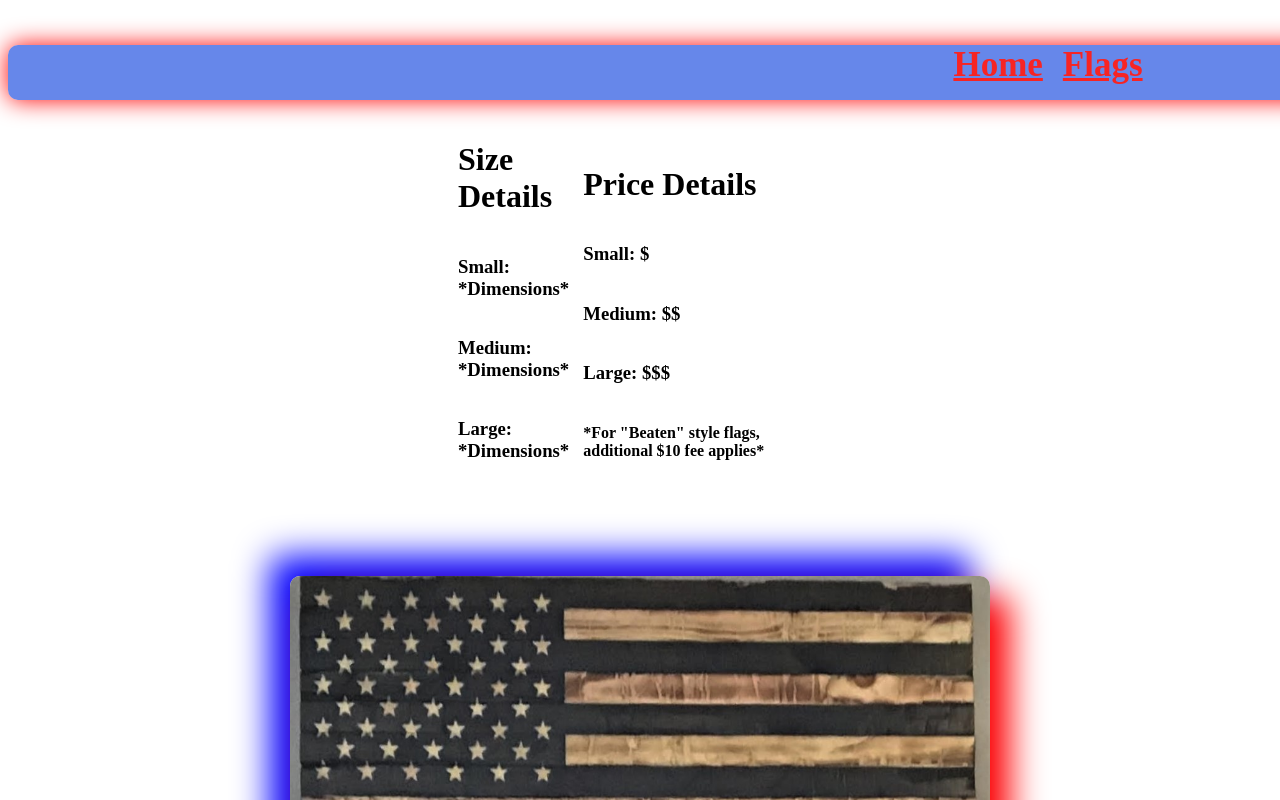
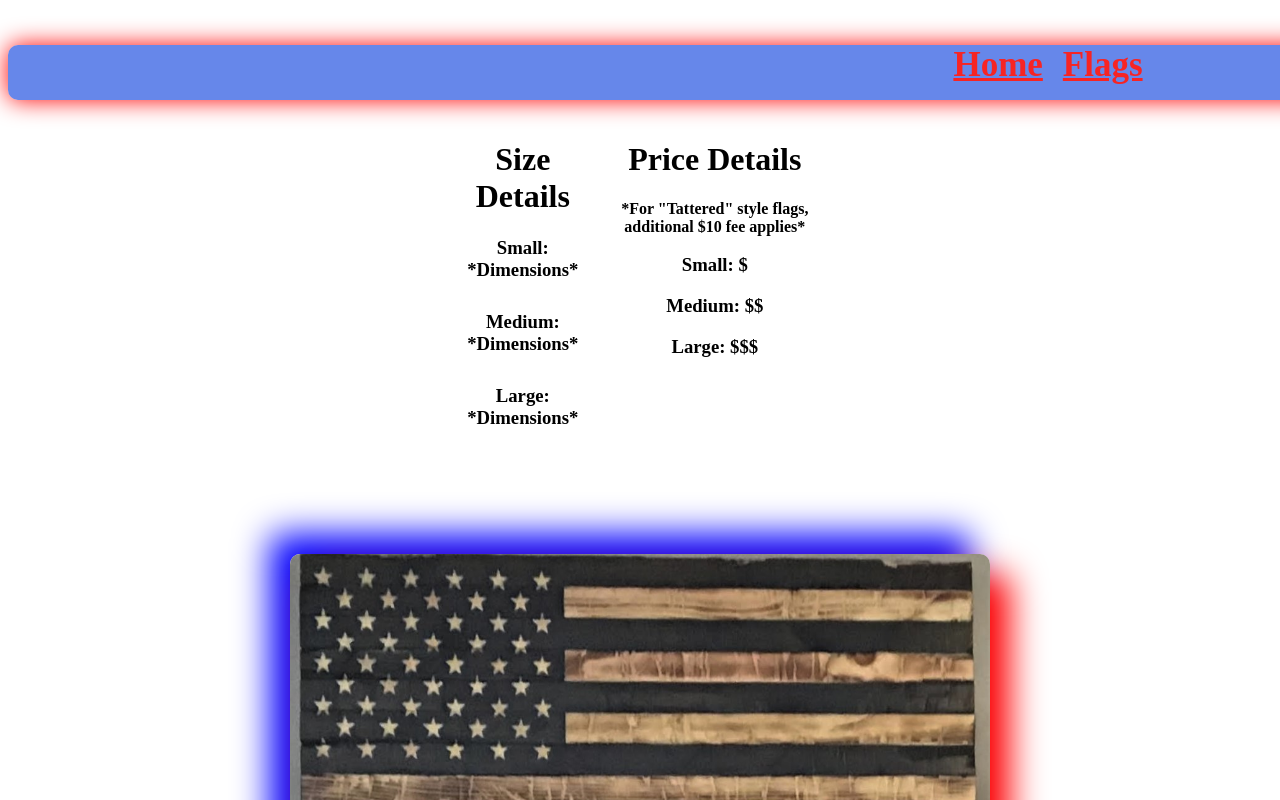
Before and after one commit to TravisExline/flag-company-site, a React (Create React App) app: page /flags in a window 1280 px wide. Shown: the top 800 px of the page. Built offline with nearby package versions, Linux system fonts and the light colour scheme.

Commit message:
flags page

```diff
--- a/src/containers/FlagsPage.js
+++ b/src/containers/FlagsPage.js
@@ -19,23 +19,23 @@ class FlagsPage extends React.Component {
                 <div className="all-details">
                     <div className="size-details">
                         <h1 className="size-details-header">Size Details</h1>
-                            <h3>Small: *Dimensions*</h3>
-                            <h3>Medium: *Dimensions*</h3>
-                            <h3>Large: *Dimensions*</h3>
+                            <h3 className="dimensions">Small: *Dimensions*</h3>
+                            <h3 className="dimensions">Medium: *Dimensions*</h3>
+                            <h3 className="dimensions">Large: *Dimensions*</h3>
                     </div>
                     <div className='price-details'>
                         <h1 className="price-details-header">Price Details</h1>
+                            <h4 className="tattered">*For "Tattered" style flags, additional $10 fee applies*</h4>
                             <h3>Small: $</h3>
                             <h3>Medium: $$</h3>
                             <h3>Large: $$$</h3>
-                            <h4>*For "Beaten" style flags, additional $10 fee applies*</h4>
                     </div>
                 </div>
             <div className='all-flags-holder'>
 
                 <div className="flag-1">
-                    <img src={display1} className='flag-page-photos' alt='Black Beaten Flag'></img>
-                    <p className="flag-photo-description">Beaten Black American Flag</p>
+                    <img src={display1} className='flag-page-photos' alt='Black Tattered Flag'></img>
+                    <p className="flag-photo-description">Tattered Black American Flag</p>
                 </div>
 
                 <div className="flag-2">
@@ -54,8 +54,8 @@ class FlagsPage extends React.Component {
                 </div>
 
                 <div className="flag-5">
-                    <img src={display5} className='flag-page-photos' alt='Beaten American Flag'></img>
-                    <p className="flag-photo-description">Beaten American Flag</p>
+                    <img src={display5} className='flag-page-photos' alt='Tattered American Flag'></img>
+                    <p className="flag-photo-description">Tattered American Flag</p>
                 </div>
 
                 <div className="flag-6">
--- a/src/style/FlagsPage.css
+++ b/src/style/FlagsPage.css
@@ -7,6 +7,12 @@
     width: 700px;
     border-radius: 10px;
     box-shadow: 20px 20px 35px red, -20px -20px 35px blue;
+    transform: transform .2s;
+}
+
+.flag-page-photos:hover {
+    transform: scale(1.5);
+    box-shadow: 40px 40px 75px red, -40px -40px 75px blue;
 }
 
 .all-details {
@@ -19,21 +25,21 @@
 
 .size-details {
     margin-left: 450px;
-    display: flex;
-    flex-wrap: wrap;
-    flex-direction: column;
-    justify-content: flex-start;
+    text-align: center;
+}
+
+.dimensions {
+    margin-bottom: 30px;
+}
+
+.price-details-header, .tattered {
+    margin-bottom: 0px;
 }
 
 .price-details {
-    margin-right: 450px;
-    display: flex;
-    flex-wrap: wrap;
-    flex-direction: column;
-    align-content: flex-end;
-    justify-content: flex-end;
+    margin-right: 430px;
+    text-align: center;
 }
-
 
 .all-flags-holder {
     display: flex;
@@ -44,5 +50,6 @@
 
 .flag-photo-description {
     text-align: center;
+    color: blue;
     font-size: 18px;
 }
```
